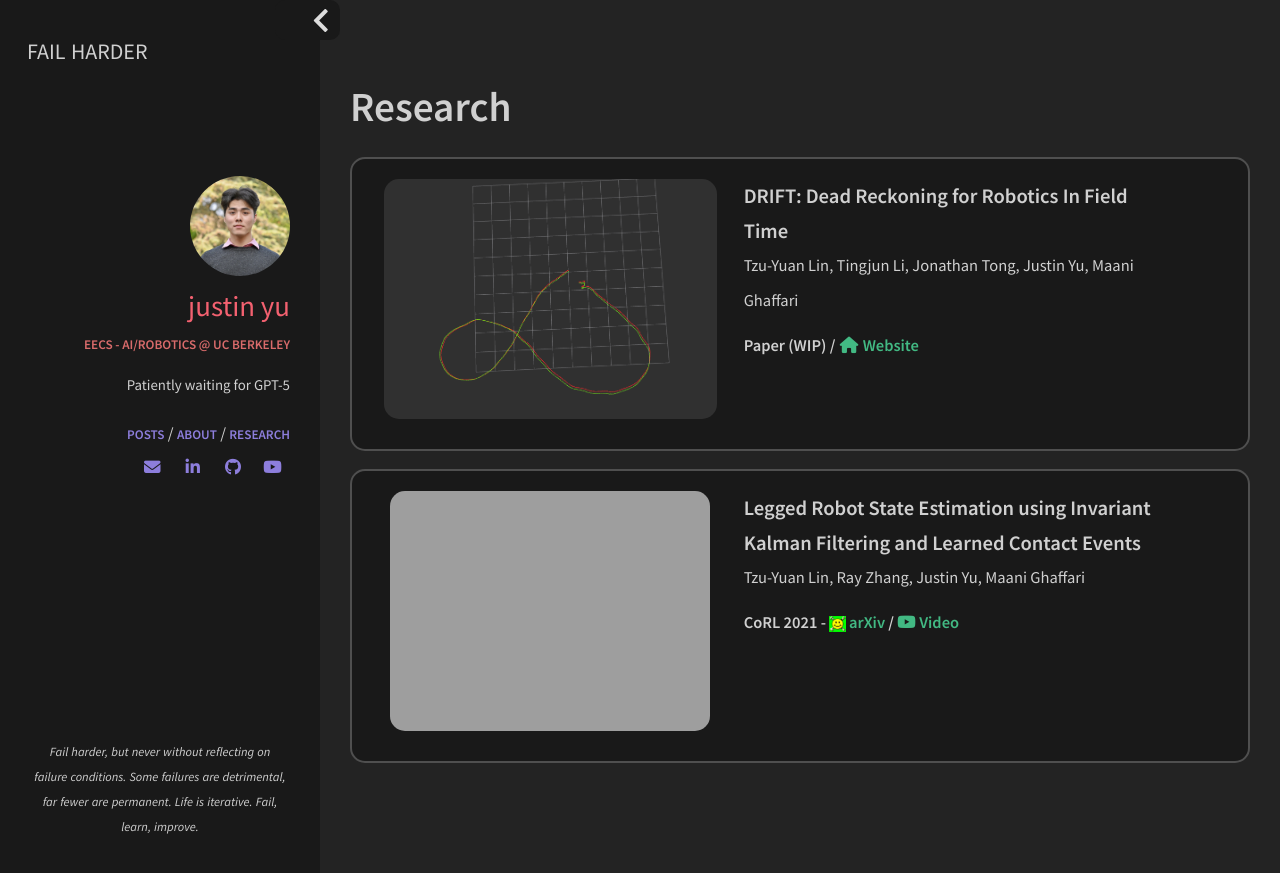
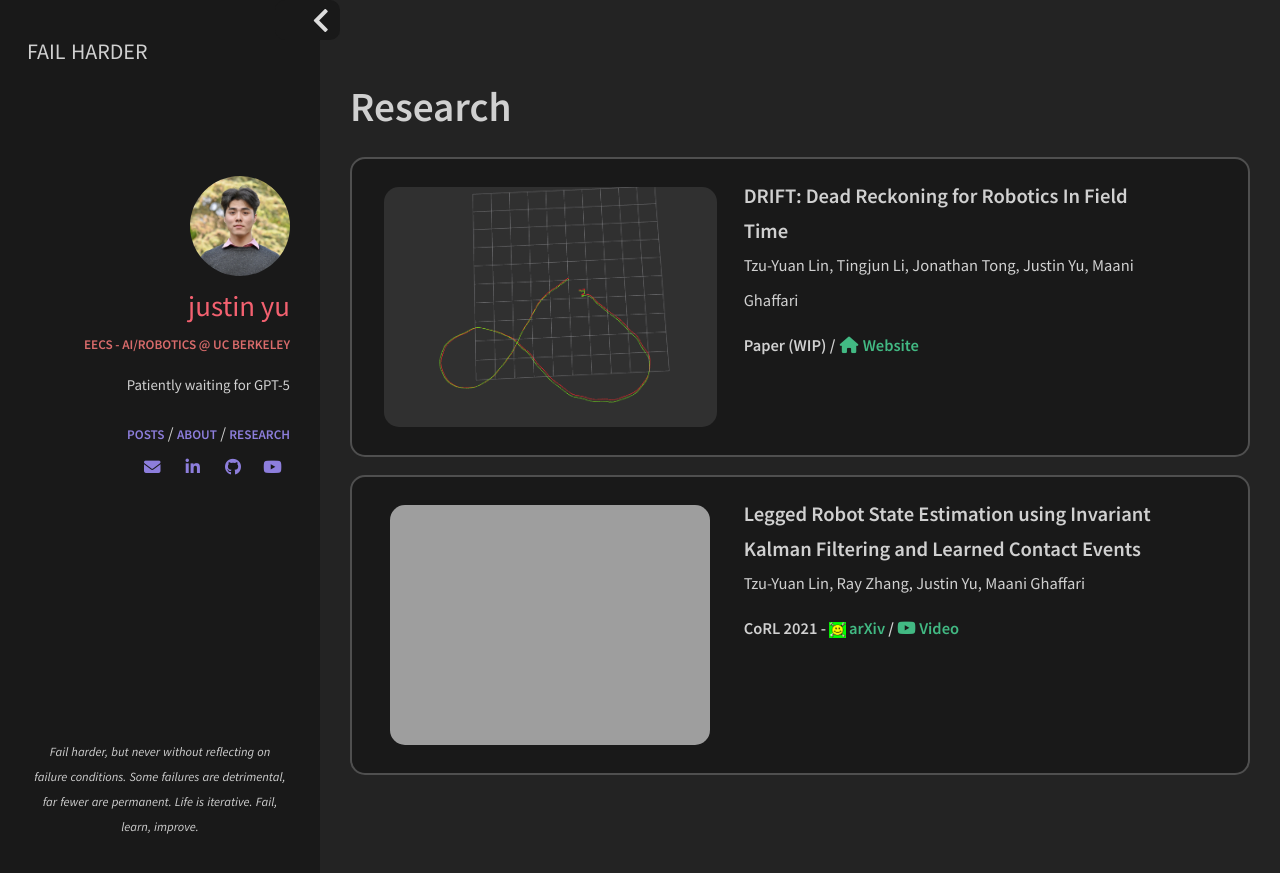
Before and after one commit to uynitsuj/uynitsuj.github.io, a Jekyll site: the page built from gresearch.html, in a window 1280 px wide. Shown: the top 873 px of the page. Built offline with Jekyll 4.4.1, drawn with Linux system fonts in a browser that asks for light colours; nearby versions of some CDN libraries.

Commit message:
top bottom margin

```diff
--- a/_includes/sections/projects.html
+++ b/_includes/sections/projects.html
@@ -4,7 +4,7 @@
 <div class="row" style="background-color: #191919; border-radius: 15px; padding: 20px; border: 2.5px solid #4f4f4f;">
     <div class="col">
         <!-- IMAGE -->
-        <div class="col m5" style="float:middle; margin-right:15px; margin-bottom: 10px;">
+        <div class="col m5" style="float:middle; margin-right:15px; margin-bottom: 8px; margin-top: 8px;">
             <img align="middle" class="hidden-md" style="margin:auto;border-radius:15px;display:block"
                 src="{{ site.url }}/img/robots/{{ project.image }}" alt="{{ site.url }}/img/robots/{{ project.image }}"
                 height="240">
--- a/_includes/sections/research.html
+++ b/_includes/sections/research.html
@@ -2,7 +2,7 @@
 
 <div class="row" style="background-color: #191919; border-radius: 15px; padding: 20px; border: 2.5px solid #4f4f4f;">
     <div class="col">
-        <div class="col m5" style="float:middle; margin-right:15px; margin-bottom: 10px;">
+        <div class="col m5" style="float:middle; margin-right:15px; margin-bottom: 8px; margin-top: 8px;">
             <img align="middle" class="hidden-md" style="margin:auto;border-radius:15px;display:block"
                 src="{{ site.url }}/img/pub/DRIFT.png" alt="{{ site.url }}/img/pub/DRIFT.png" height="240">
         </div>
@@ -26,7 +26,7 @@
 
 <div class="row" style="background-color: #191919; border-radius: 15px; padding: 20px; border: 2.5px solid #4f4f4f;">
     <div class="col">
-        <div class="col m5" style="float:middle; margin-right:15px; margin-bottom: 10px;">
+        <div class="col m5" style="float:middle; margin-right:15px; margin-bottom: 8px; margin-top: 8px;">
             <img align="middle" class="hidden-md" style="margin:auto;border-radius:15px;display:block"
                 src="{{ site.url }}/img/pub/cheetah.png" alt="{{ site.url }}/img/pub/cheetah.png" height="240">
         </div>
```
